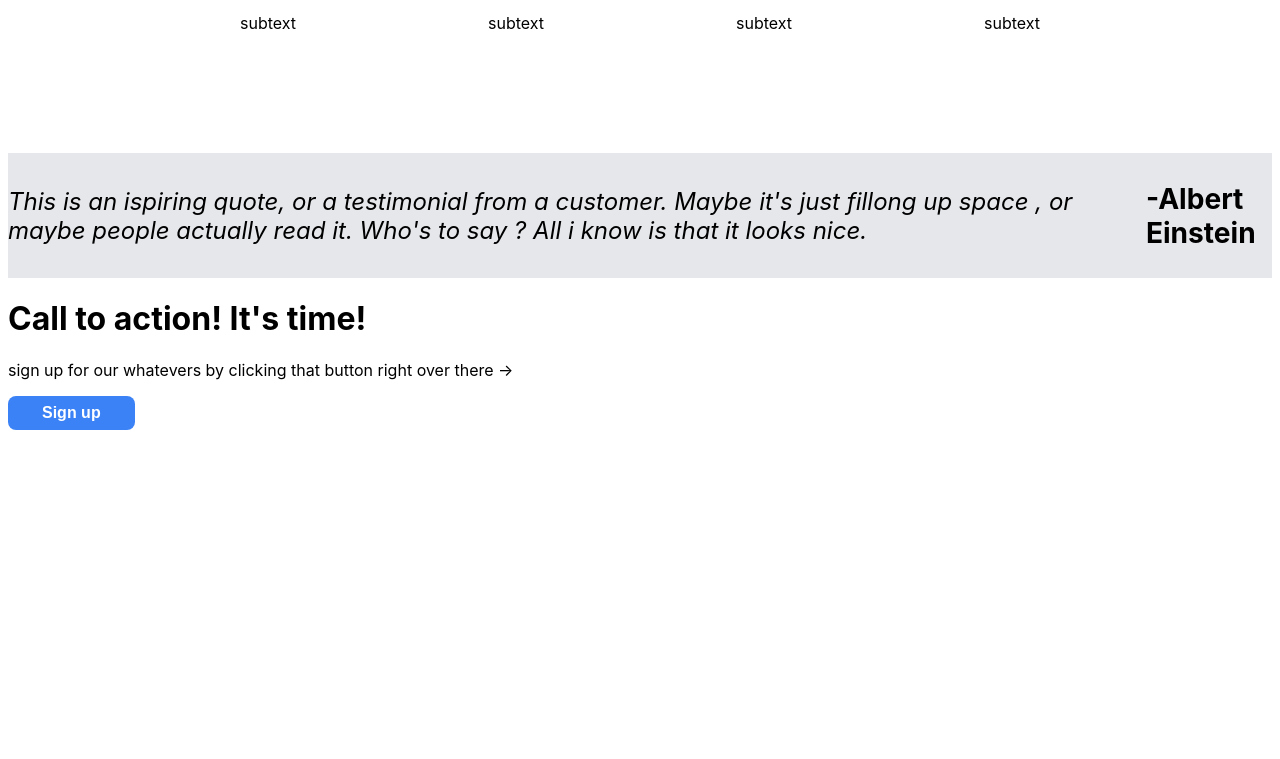
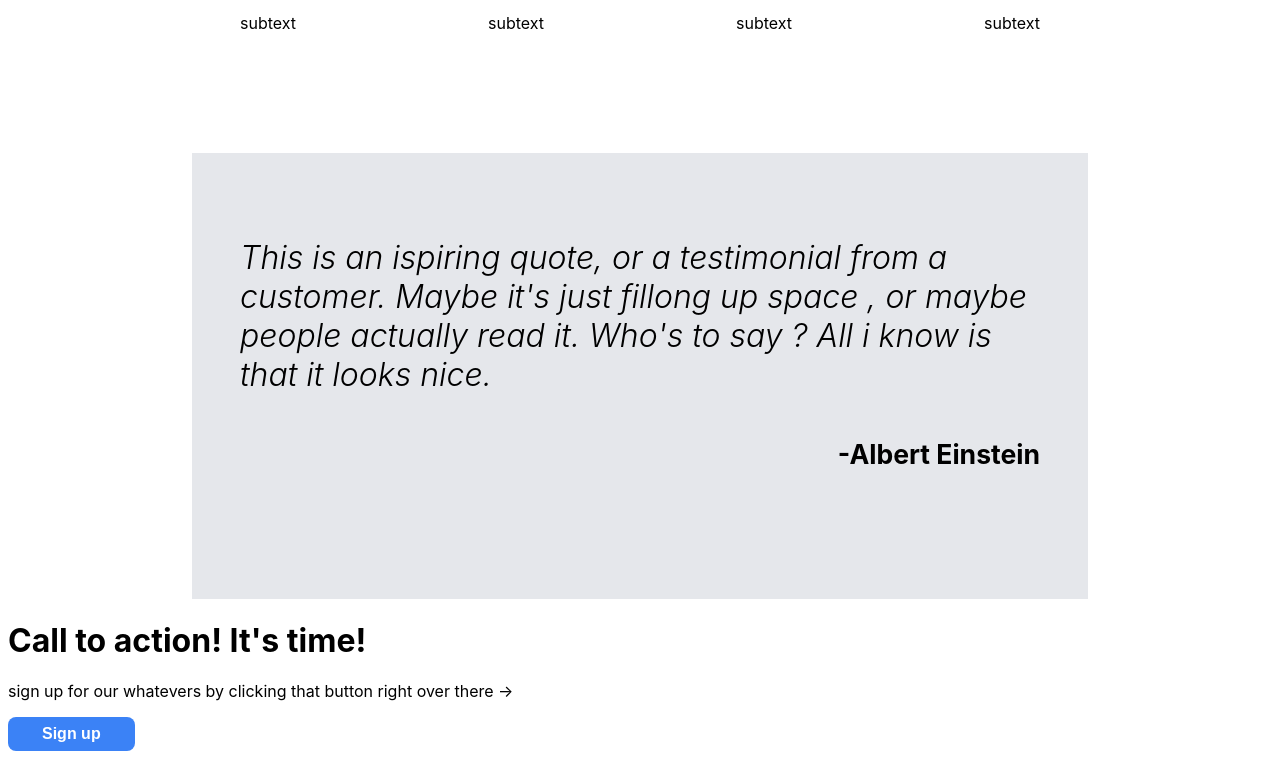
Before and after one commit to Thital/landing-page, a plain HTML site: page index.html in a window 1280 px wide. Shown: the part 911-1670 px from the top of the page. Before the commit the page ends 1349 px from the top, so only its background shows below. Drawn offline with Linux system fonts and the light colour scheme.

Commit message:
styled and centered the quote/testimonial

```diff
--- a/index.html
+++ b/index.html
@@ -36,7 +36,7 @@
             <em>
                 This is an ispiring quote, or a testimonial from a customer. Maybe it's just fillong up space , or maybe people actually read it. Who's to say ? All i know is that it looks nice.
             </em>
-            <h3>-Albert Einstein</h3>
+            <h5 class="name">-Albert Einstein</h5>
         </div>
 
         <div class="section-4">
--- a/style.css
+++ b/style.css
@@ -44,15 +44,25 @@ body {
 
 }
 .section-3{
+    background-size: cover;
     display: flex;
-    font-size: 24px;
+    flex-direction: column;
+    font-size: 32px;
+    font-weight: 300;
     background-color: #e5e7eb;
+    padding: 48px;
     justify-content: center;
     align-items: center;
+    align-self: center;
+    height: 350px;
+    width: 800px;
 
 
 }
+.name{
+    align-self: flex-end;
 
+}
 img{
     border-radius: 8px;
 }
```
